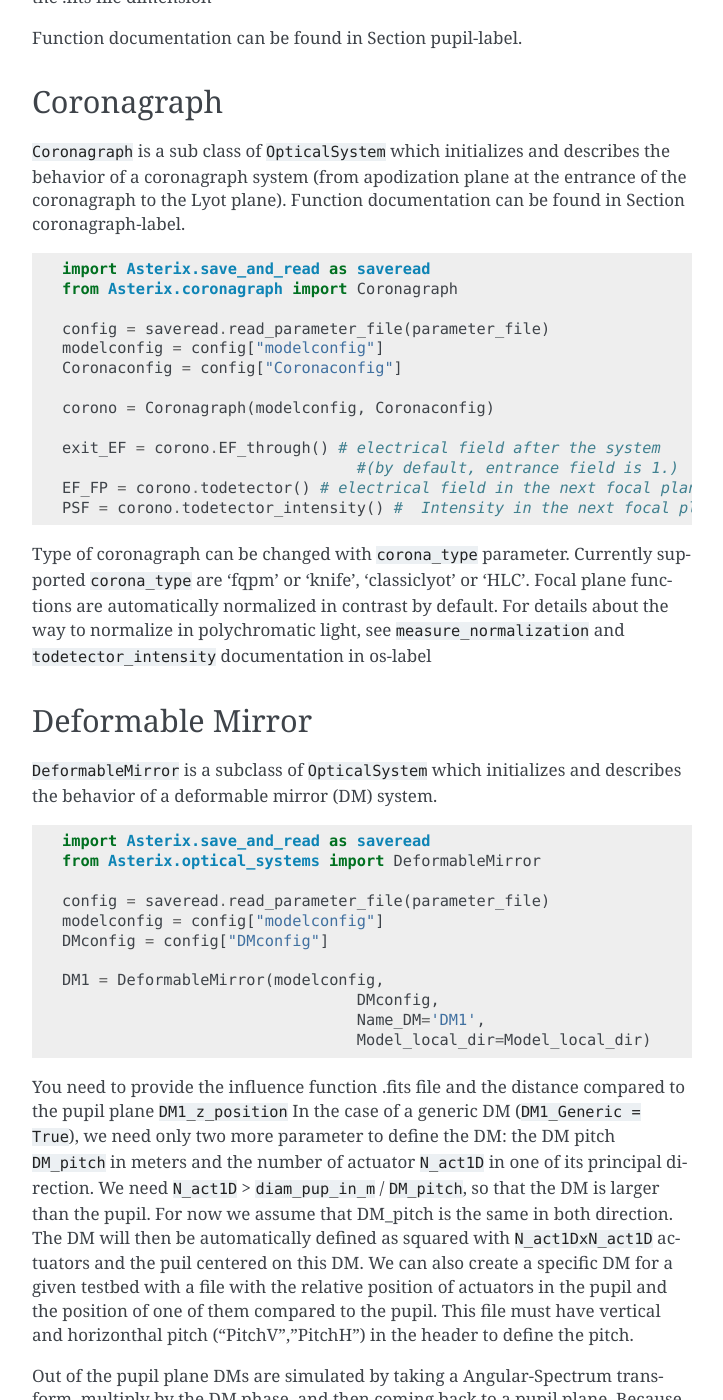
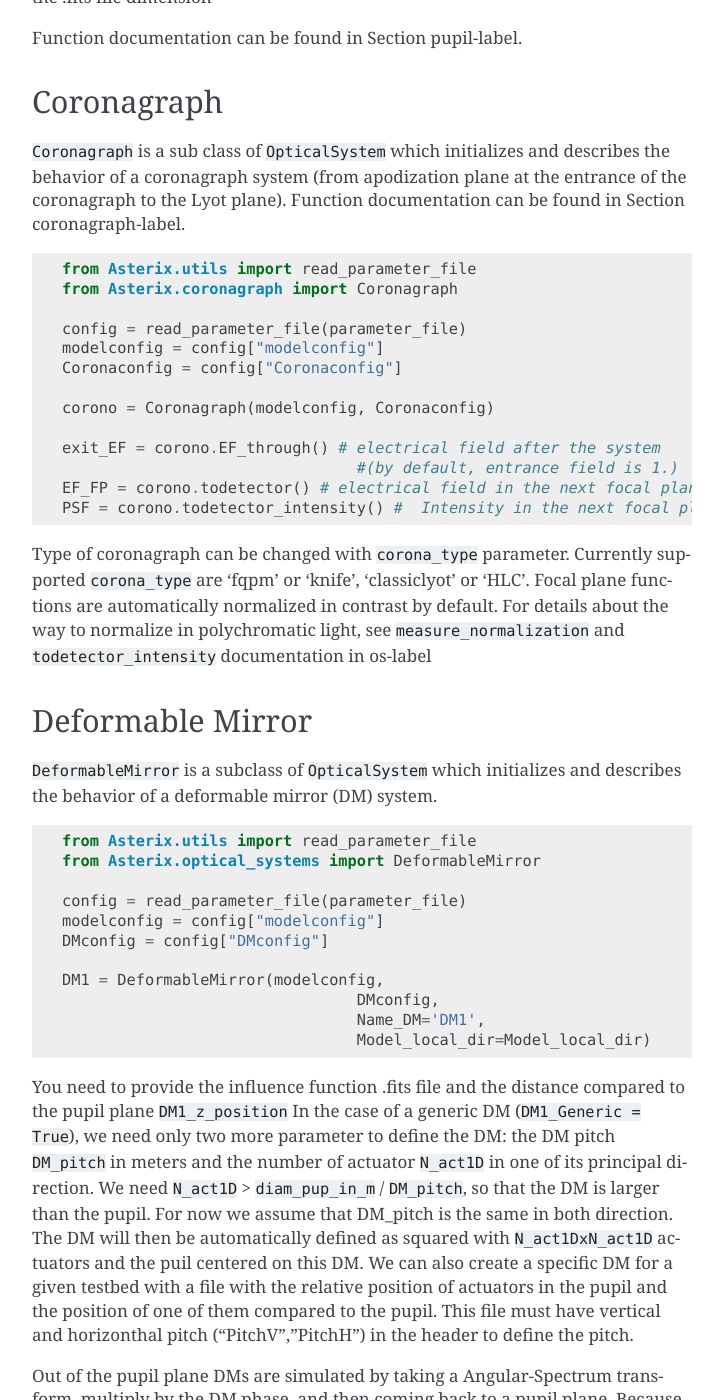
Before and after one commit to johanmazoyer/Asterix, a Sphinx documentation site: the page built from source/create_my_testbed.rst, in a window 1280 px wide and 1400 px high, scrolled down 2577 px. Shown: the whole window, without its empty margins (388-1111 px from the left). Built offline with Sphinx 7.4.7, drawn with Linux system fonts in a browser that asks for light colours; some of the changed text lies outside the part shown.

Commit message:
update manual

```diff
--- a/source/correction.rst
+++ b/source/correction.rst
@@ -21,7 +21,9 @@ and measure the string to save matrices.
 
 .. code-block:: python
 
+    from Asterix.wfsc import MaskDH
     # testbed is previously defined
+
     Correctionconfig = config["Correctionconfig"]
     mask_dh = MaskDH(Correctionconfig)
 
@@ -66,6 +68,7 @@ The Matrix calculation is done during initialization:
 
 .. code-block:: python
 
+    from Asterix.wfsc import MaskDH, Corrector
     # testbed is previously defined
     # estimator is previously defined
 
--- a/source/create_my_testbed.rst
+++ b/source/create_my_testbed.rst
@@ -22,10 +22,10 @@ Parameter file can be read using ``Asterix.save_and_read.read_parameter_file`` f
 
 .. code-block:: python
 
-    import Asterix.save_and_read as saveread
+    from Asterix.utils import read_parameter_file
     from Asterix.optical_systems import OpticalSystem
 
-    config = saveread.read_parameter_file(parameter_file)
+    config = read_parameter_file(parameter_file)
     modelconfig = config["modelconfig"]
 
     generic_os = OpticalSystem(modelconfig)
@@ -82,10 +82,10 @@ and concatenate them with other elements.
 
 .. code-block:: python
 
-    import Asterix.save_and_read as saveread
+    from Asterix.utils import read_parameter_file
     from Asterix.pupil import Pupil
 
-    config = saveread.read_parameter_file(parameter_file)
+    config = read_parameter_file(parameter_file)
     modelconfig = config["modelconfig"]
 
     pup_round = Pupil(modelconfig)
@@ -132,10 +132,10 @@ documentation can be found in Section :ref:`coronagraph-label`.
 
 .. code-block:: python
 
-    import Asterix.save_and_read as saveread
+    from Asterix.utils import read_parameter_file
     from Asterix.coronagraph import Coronagraph
 
-    config = saveread.read_parameter_file(parameter_file)
+    config = read_parameter_file(parameter_file)
     modelconfig = config["modelconfig"]
     Coronaconfig = config["Coronaconfig"]
 
@@ -161,10 +161,10 @@ of a deformable mirror (DM) system.
 
 .. code-block:: python
 
-    import Asterix.save_and_read as saveread
+    from Asterix.utils import read_parameter_file
     from Asterix.optical_systems import DeformableMirror
 
-    config = saveread.read_parameter_file(parameter_file)
+    config = read_parameter_file(parameter_file)
     modelconfig = config["modelconfig"]
     DMconfig = config["DMconfig"]
 
@@ -195,10 +195,10 @@ It can only be initialized by giving a list of Optical Systems and it will creat
 
 .. code-block:: python
 
-    import Asterix.save_and_read as saveread
+    import from Asterix.utils import read_parameter_file
     from Asterix.optical_systems import Pupil, Coronagraph, DeformableMirror, Testbed
 
-    config = saveread.read_parameter_file(parameter_file)
+    config = read_parameter_file(parameter_file)
     modelconfig = config["modelconfig"]
     Coronaconfig = config["Coronaconfig"]
     DMconfig = config["DMconfig"]
--- a/source/todo.rst
+++ b/source/todo.rst
@@ -9,13 +9,12 @@
 - COFFEE estimation (curently underway)
 - add coronagraphs (apodizations for APLC and Vortex)
 - SCC estimation (on hold, not priority and required a lot of changes to the code core)
-- add tools for quick DH analysis (Contrast curves, off axis PSF for throughput measurement)
+- add tools for quick DH analysis (off axis PSF for throughput measurement)
 
 If you want to participate please contact us !
 
 **To Check**: These are part of the code that need to be particularly checked and tested :
 
-- check how rescale and subpix shift of influence functions are done. Maybe change that ?
 - tools to rotate pupil / apod / Lyot have not been properly checked
 
 **To Discuss**: These are part of the code that should be discussed between the authors:
```
Also changed, not shown: source/estimation.rst (+6 -2 lines), 2 other files.
